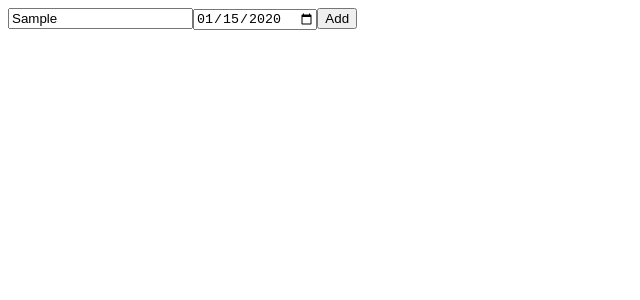
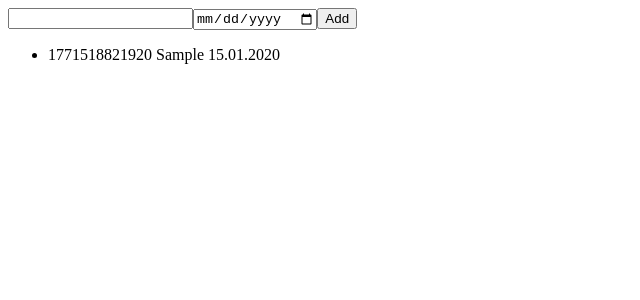
Before and after one commit to ziom80/appointment-app, an Angular app: page / in a window 1280 px wide. Both pictures are taken after typing "Sample", "2020-01-15" into the empty fields and a click on the button "Add". Shown: the top 300 px of the page, without its empty margins (0-640 px from the left). Built offline with nearby package versions, Linux system fonts and the light colour scheme.

Commit message:
adding appointments

```diff
--- a/src/app/appointment-list/appointment-list.component.html
+++ b/src/app/appointment-list/appointment-list.component.html
@@ -2,5 +2,10 @@
    <input [(ngModel)]="newAppointmentTitle"  placeholder="Appointment description">
    <input [(ngModel)]="newAppointmentDate" type="date" placeholder="Appointment date">
    <button (click)="addAppointment()" >Add</button>
+</div>
 
-</div>
+<ul>
+    <li *ngFor="let appointment of appointments">
+        {{appointment.id}} {{appointment.title}} {{appointment.date | date: 'dd.MM.yyyy' }}
+    </li>
+</ul>
--- a/src/app/appointment-list/appointment-list.component.ts
+++ b/src/app/appointment-list/appointment-list.component.ts
@@ -11,10 +11,25 @@
  newAppointmentTitle:string = "";
  newAppointmentDate: Date = new Date();
 
-  appointments: Appointment[] = []
+ appointments: Appointment[] = []
 
-addAppointment() {
-  alert(this.newAppointmentTitle +" "+ this.newAppointmentDate)
+ addAppointment() {
+  if(this.newAppointmentTitle.trim().length && this.newAppointmentDate)
+  {
+    let newAppointment: Appointment = {
+      id: Date.now(),
+      title: this.newAppointmentTitle,
+      date: this.newAppointmentDate
+    }
+
+    this.appointments.push(newAppointment)
+
+    this.newAppointmentTitle = " ";
+    this.newAppointmentDate = new Date();
+
+    alert(this.appointments.length)
+  }
+
 }
 
 }
```
